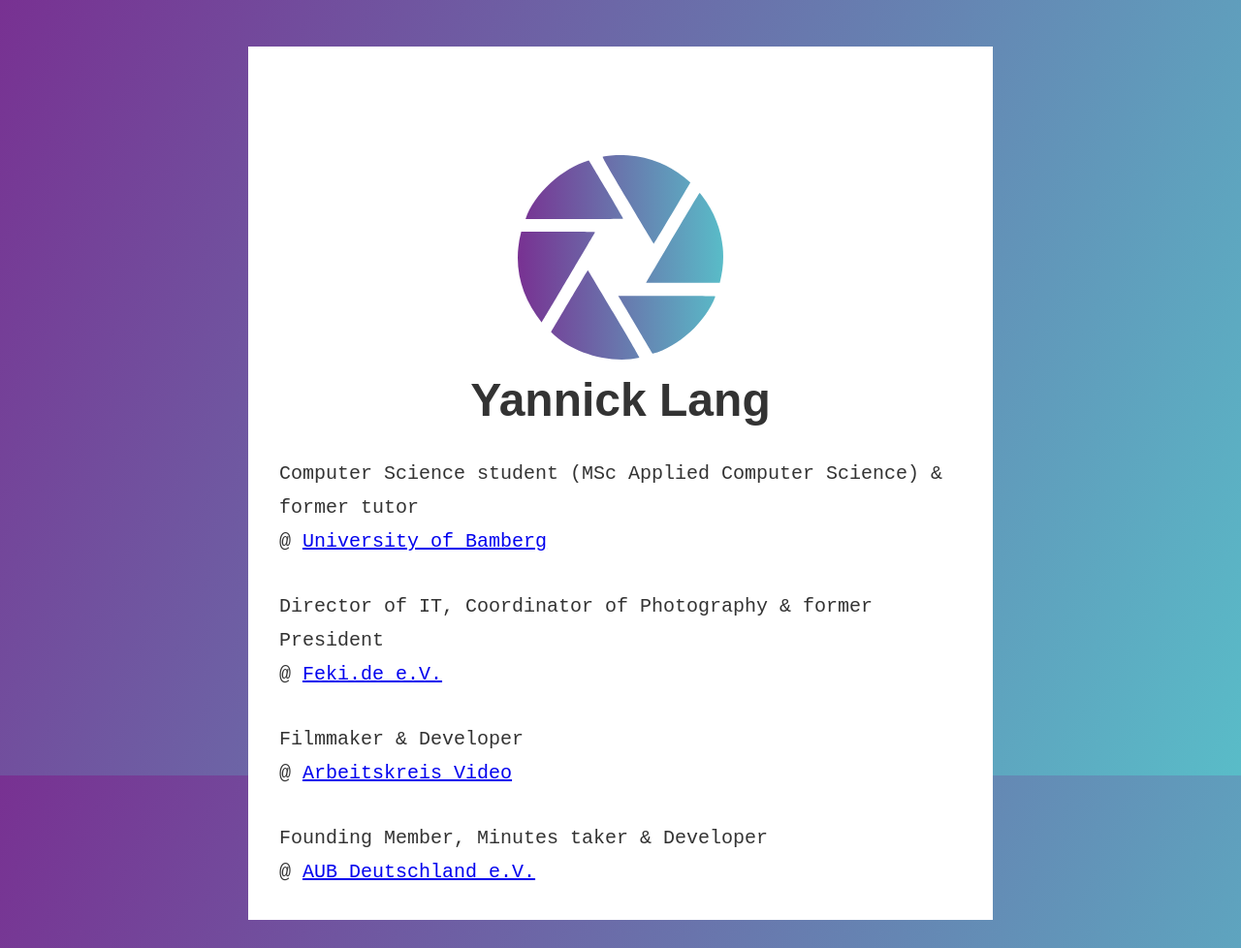
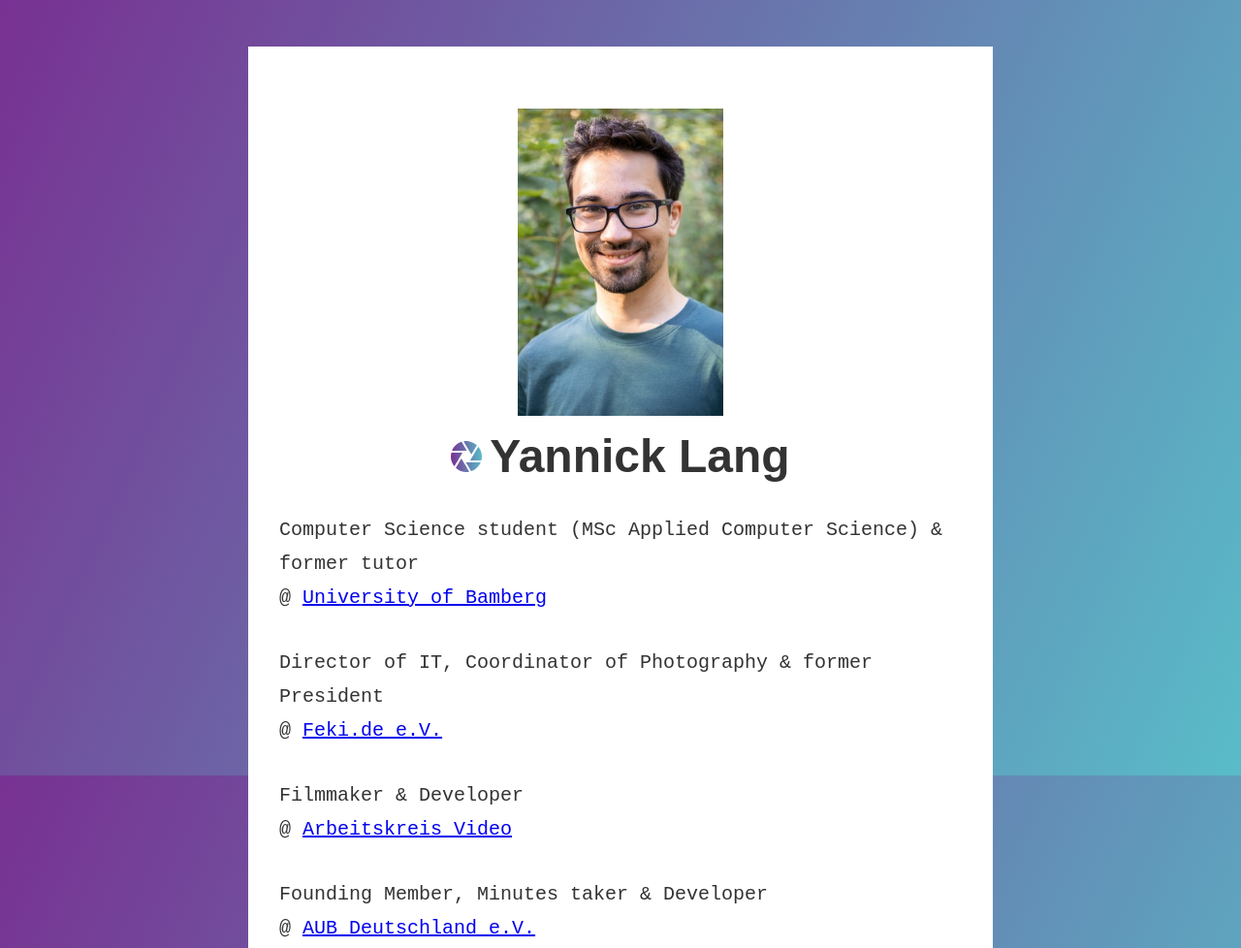
Before and after one commit to layaxx/personal_website, a website: page src/pug/index.pug in a window 1280 px wide. Shown: the top 978 px of the page at 97% size. Drawn offline with nearby package versions, Linux system fonts and the light colour scheme; files that its build step writes are made by us from their sources.

Commit message:
add portrait image

```diff
--- a/src/pug/index.pug
+++ b/src/pug/index.pug
@@ -5,8 +5,11 @@ html(lang='en')
 
     body
         .list
-            img(src='/assets/img/logo.svg' alt='logo')
-            h1 Yannick Lang
+            img.logo(src='/assets/img/portrait.jpg' alt='Yannick')
+
+            .name
+                img(src='/assets/img/logo.svg' alt='logo')
+                h1 Yannick Lang
 
             section
                 span Computer Science student (MSc Applied Computer Science) & former tutor
--- a/src/scss/_global.scss
+++ b/src/scss/_global.scss
@@ -20,7 +20,7 @@ body {
   text-align: left;
   overflow-x: hidden;
 
-  a:active{
+  a:active {
     color: var(--main-color);
   }
 }
@@ -98,17 +98,23 @@ div.list {
   @media only screen and (min-width: 900px) {
     width: 60%;
   }
-  h2 {
-    color: rgba(120, 49, 146, 1);
-  }
-  img {
+  img.logo {
     display: block;
     margin-left: auto;
     margin-right: auto;
-    margin-top: 5rem;
+    margin-top: 2rem;
     width: 50%;
     @media only screen and (min-width: 750px) {
       width: 30%;
+    }
+  }
+  div.name {
+    display: flex;
+    justify-content: center;
+    align-items: baseline;
+    img {
+      height: 2rem;
+      margin-right: 0.5rem;
     }
   }
   section {
```
Also changed, not shown: src/assets/img/portrait.jpg (added).
